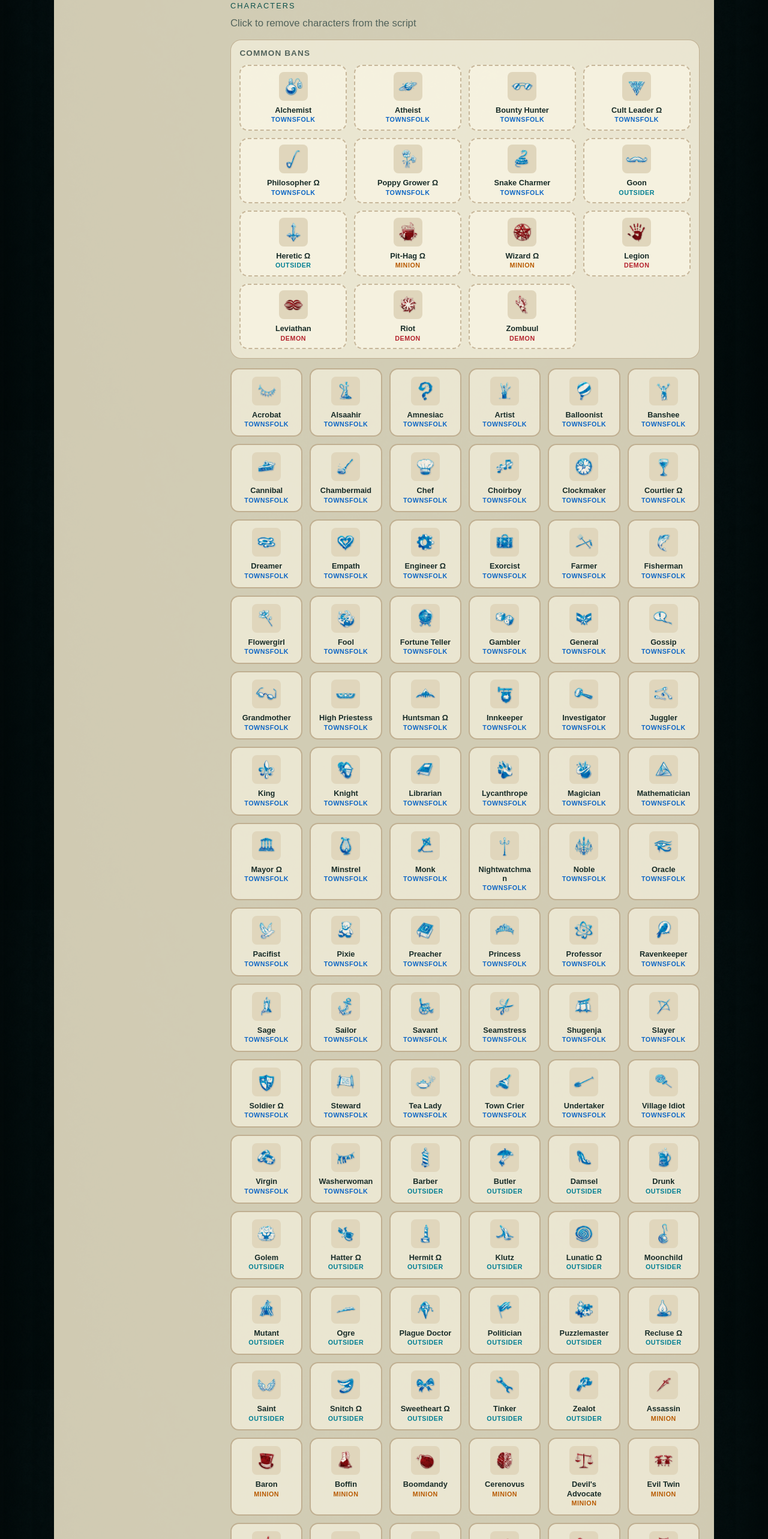
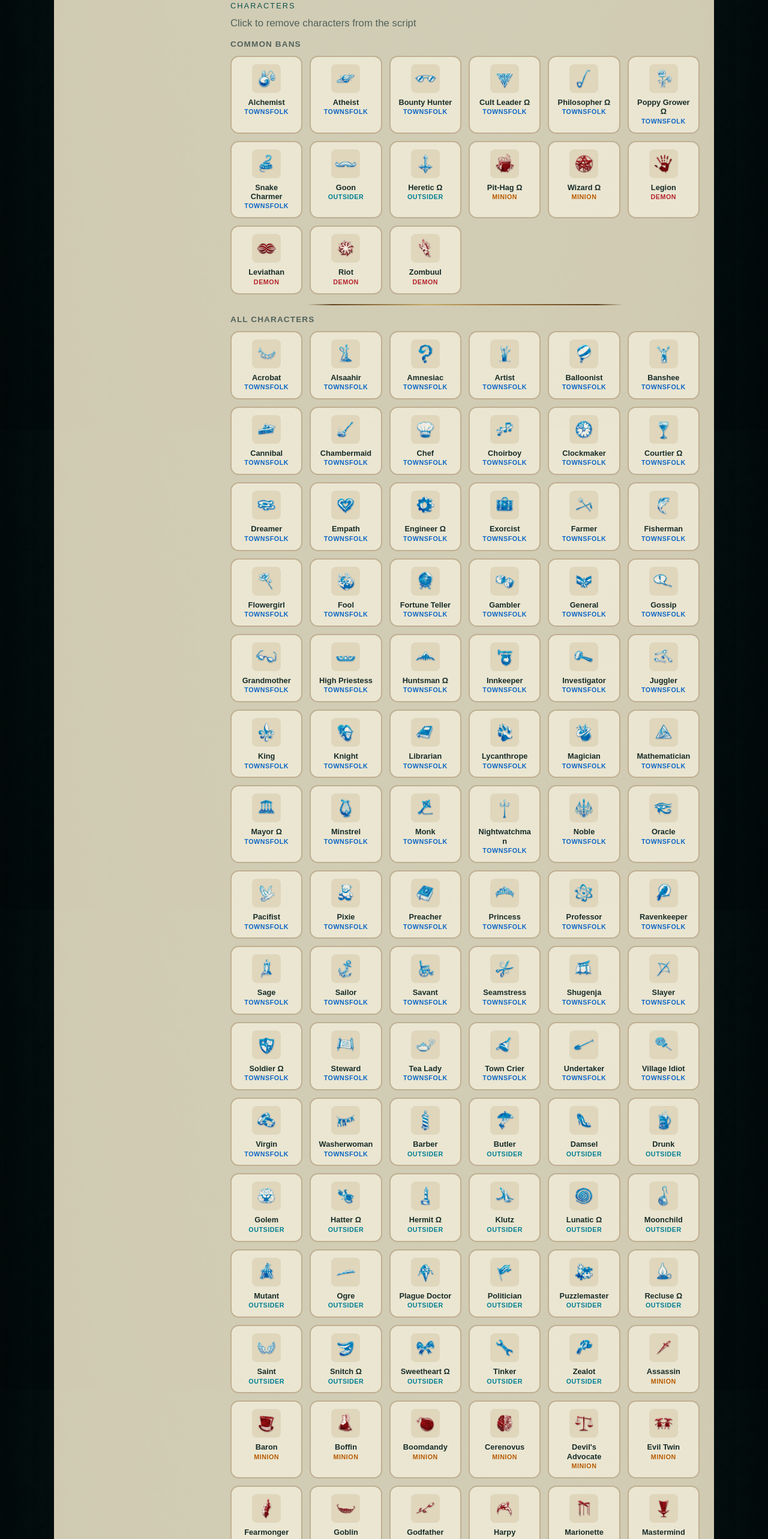
Before and after one commit to esainane/greedywhalebuffet, a React (Vite) app: page / in a window 1280 px wide. Shown: the part 1683-4249 px from the top of the page at 60% size. Built offline with nearby package versions, Linux system fonts and the light colour scheme.

Commit message:
CharactersPanel: Unify style, pop nesting

```diff
--- a/src/react/features/characters/CharactersPanel.tsx
+++ b/src/react/features/characters/CharactersPanel.tsx
@@ -39,7 +39,6 @@ type CharacterListProps = {
 	unsatisfiedDependencyCharacterIds: ReadonlySet<string>;
 	getMissingDependencyNames: (characterId: string) => readonly string[];
 	emptyText: string;
-	isQuickRemove: boolean;
 	showTeamSubtitle?: boolean;
 };
 
@@ -47,7 +46,6 @@ type CharacterCardProps = {
 	character: SelectableCharacter;
 	isSelected: boolean;
 	missingDependencyNames: readonly string[];
-	isQuickRemove: boolean;
 	showTeamSubtitle: boolean;
 	onToggle: (checked: boolean) => void;
 };
@@ -57,7 +55,6 @@ function CharacterCard(props: CharacterCardProps): React.JSX.Element {
 		character,
 		isSelected,
 		missingDependencyNames,
-		isQuickRemove,
 		showTeamSubtitle,
 		onToggle,
 	} = props;
@@ -89,7 +86,7 @@ function CharacterCard(props: CharacterCardProps): React.JSX.Element {
 			<label
 				id={labelId}
 				htmlFor={checkboxId}
-				className={`character-item ${isQuickRemove ? 'quick-remove-item' : ''} ${
+				className={`character-item ${
 					isSelected ? '' : 'banned'
 				} ${hasMissingDependencies ? 'dependency-missing' : ''}`}
 			>
@@ -120,7 +117,6 @@ function CharacterList(props: CharacterListProps): React.JSX.Element {
 		unsatisfiedDependencyCharacterIds,
 		getMissingDependencyNames,
 		emptyText,
-		isQuickRemove,
 		showTeamSubtitle = true,
 	} = props;
 	const actions = useAppActions();
@@ -148,7 +144,6 @@ function CharacterList(props: CharacterListProps): React.JSX.Element {
 						character={character}
 						isSelected={isSelected}
 						missingDependencyNames={missingDependencyNames}
-						isQuickRemove={isQuickRemove}
 						showTeamSubtitle={showTeamSubtitle}
 						onToggle={(checked) => {
 							actions.toggleCharacter(character.id, checked);
@@ -223,21 +218,21 @@ export function CharactersPanel(): React.JSX.Element {
 		<section id="section-characters" className="panel characters">
 			<p className="eyebrow">Characters</p>
 			<p className="lede">Click to remove characters from the script</p>
-			<div className="quick-remove-box">
+			<div className="common-bans">
 				<p className="quick-remove-title">Common bans</p>
 				<CharacterList
 					id="quick-remove-list"
-					className="character-list quick-remove-list"
+					className="character-list"
 					characters={quickRemove}
 					selectedCharacterIds={selectedCharacterIds}
 					unsatisfiedDependencyCharacterIds={unsatisfiedDependencyCharacterIds}
 					getMissingDependencyNames={getMissingDependencyNames}
 					emptyText={loading ? 'Loading quick removals...' : 'No common bans in this script.'}
-					isQuickRemove
 				/>
 			</div>
+			<div className="gold-rule inner-rule" aria-hidden="true" />
 			{greedierCharacters.length > 0 ? (
-				<div className="quick-remove-box">
+				<div className="greedier-character-selection">
 					<p className="quick-remove-title">Greedier homebrew</p>
 					<div className="actions">
 						<button
@@ -289,10 +284,11 @@ export function CharactersPanel(): React.JSX.Element {
 						unsatisfiedDependencyCharacterIds={unsatisfiedDependencyCharacterIds}
 						getMissingDependencyNames={getMissingDependencyNames}
 						emptyText="No greedier homebrew characters available."
-						isQuickRemove={false}
 					/>
+					<div className="gold-rule inner-rule" aria-hidden="true" />
 				</div>
 			) : null}
+			<p className="quick-remove-title">All characters</p>
 			<CharacterList
 				id="character-list"
 				className="character-list"
@@ -301,7 +297,6 @@ export function CharactersPanel(): React.JSX.Element {
 				unsatisfiedDependencyCharacterIds={unsatisfiedDependencyCharacterIds}
 				getMissingDependencyNames={getMissingDependencyNames}
 				emptyText={loading ? 'Loading base characters...' : 'No base characters available.'}
-				isQuickRemove={false}
 			/>
 		</section>
 	);
--- a/src/styles/character-selection.css
+++ b/src/styles/character-selection.css
@@ -10,15 +10,11 @@
 	color: var(--muted);
 }
 
-.quick-remove-box {
-	margin-bottom: 1rem;
-	padding: 0.9rem;
-	border-radius: 18px;
-	background: var(--surface);
-	border: 1px solid var(--surface-border);
+.inner-rule {
+	margin: 1rem 8rem;
 }
 
-.quick-remove-box .actions {
+.greedier-character-selection .actions {
 	margin: 0 0 .75rem;
 }
 
@@ -52,7 +48,7 @@
 }
 
 .quick-remove-list {
-	grid-template-columns: repeat(auto-fill, minmax(160px, 1fr));
+	grid-template-columns: repeat(auto-fill, minmax(110px, 1fr));
 }
 
 .character-item {
@@ -66,11 +62,6 @@
 	cursor: pointer;
 	transition: background-color 140ms ease, border-color 140ms ease, opacity 140ms ease;
 	opacity: 1;
-}
-
-.quick-remove-item {
-	padding: 0.6rem;
-	border-style: dashed;
 }
 
 .character-item:hover:not(.banned) {
--- a/src/styles/primitives.css
+++ b/src/styles/primitives.css
@@ -63,6 +63,11 @@ body {
 	pointer-events: none;
 }
 
+.gold-rule {
+	height: 2px;
+	background: var(--gold-rule);
+}
+
 .hero {
 	padding: 2rem 1.5rem;
 }
```
